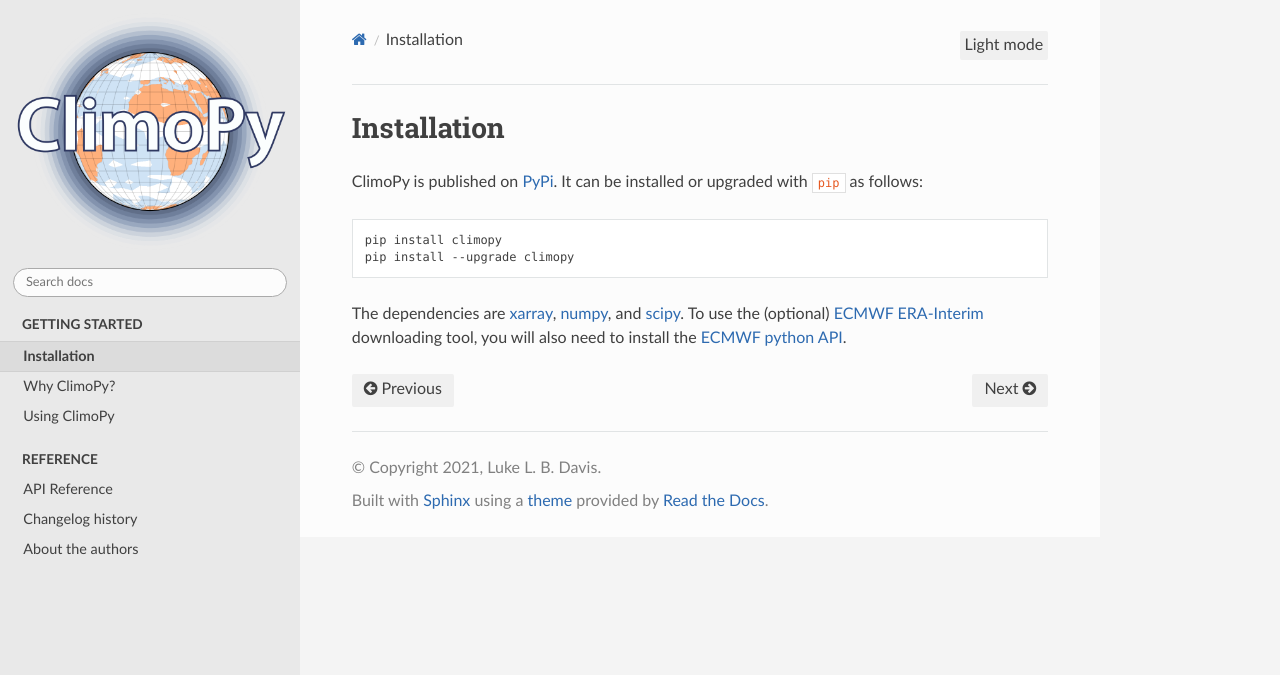
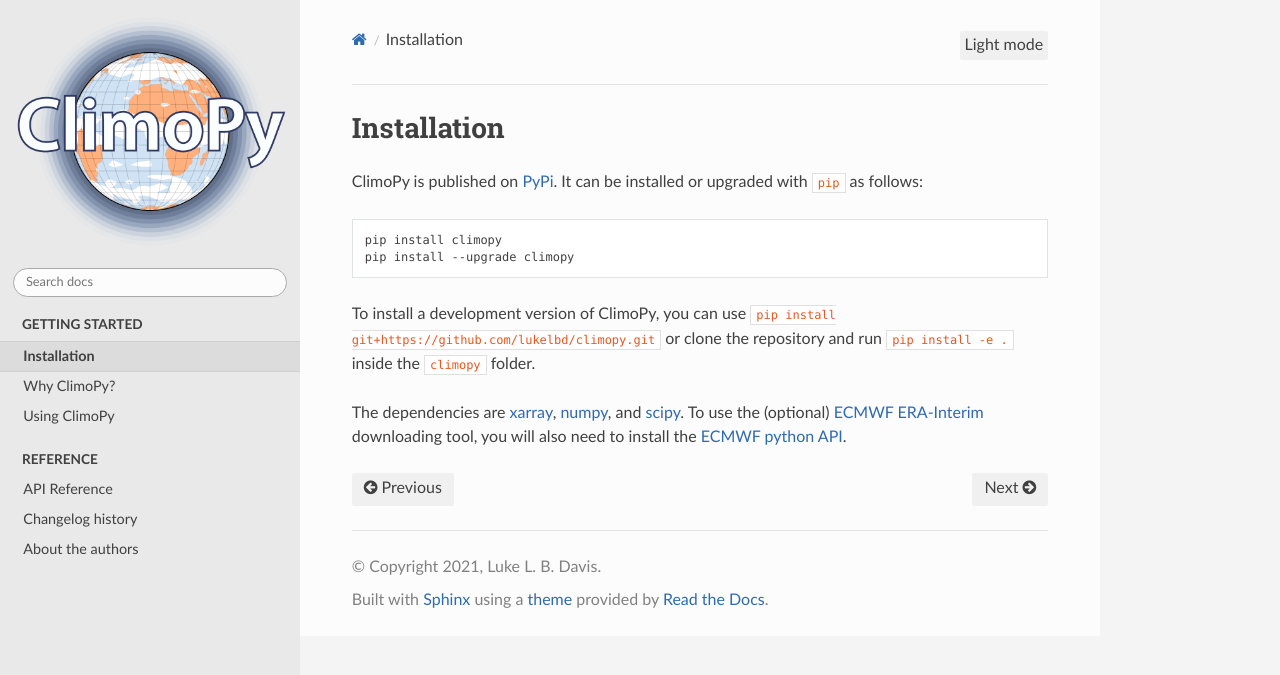
Before and after one commit to climopy-dev/climopy, a Sphinx documentation site: the page built from docs/install.rst, in a window 1280 px wide. Shown: the top 675 px of the page. Built offline with Sphinx 7.4.7 and the Read the Docs theme 2.0.0, drawn with Linux system fonts in a browser that asks for light colours.

Commit message:
Update install instructions

```diff
--- /dev/null
+++ b/INSTALL.rst
@@ -0,0 +1,28 @@
+Installation
+------------
+
+ClimoPy is published on `PyPi <https://pypi.org/project/climopy/>`__.
+It can be installed or upgraded with ``pip`` as follows:
+
+.. code-block:: bash
+
+   pip install climopy
+   pip install --upgrade climopy
+
+To install a development version of ClimoPy, you can use
+``pip install git+https://github.com/lukelbd/climopy.git``
+or clone the repository and run ``pip install -e .`` inside
+the ``climopy`` folder.
+
+The dependencies are `xarray <http://xarray.pydata.org/en/stable/>`_, `numpy
+<http://www.numpy.org/>`_, and `scipy <https://www.scipy.org/>`_. To use the (optional)
+`ECMWF <https://www.ecmwf.int/>`_ `ERA-Interim
+<https://apps.ecmwf.int/datasets/data/interim-full-daily/levtype=sfc/>`_ downloading
+tool, you will also need to install the `ECMWF python API
+<https://confluence.ecmwf.int/display/WEBAPI/Access+ECMWF+Public+Datasets>`_.
+
+..
+  Note that I may consider merging this project with `MetPy
+  <https://unidata.github.io/MetPy/latest/index.html>`__ eventually. But for the time
+  being, MetPy cannot perform many of the objective and statistical analysis tasks used
+  by climate scientists.
--- a/docs/install.rst
+++ b/docs/install.rst
@@ -1,16 +1 @@
-Installation
-------------
-
-ClimoPy is published on `PyPi <https://pypi.org/project/climopy/>`__.
-It can be installed or upgraded with ``pip`` as follows:
-
-.. code-block:: bash
-
-   pip install climopy
-   pip install --upgrade climopy
-
-The dependencies are `xarray <http://xarray.pydata.org/en/stable/>`_, `numpy <http://www.numpy.org/>`_, and `scipy <https://www.scipy.org/>`_.
-To use the (optional) `ECMWF <https://www.ecmwf.int/>`_ `ERA-Interim <https://apps.ecmwf.int/datasets/data/interim-full-daily/levtype=sfc/>`_ downloading tool, you will also need to install the `ECMWF python API <https://confluence.ecmwf.int/display/WEBAPI/Access+ECMWF+Public+Datasets>`__.
-
-..
-  Note that I may consider merging this project with `MetPy <https://unidata.github.io/MetPy/latest/index.html>`__ eventually. But for the time being, MetPy cannot perform many of the objective and statistical analysis tasks used by climate scientists.
+.. include:: ../INSTALL.rst
```
